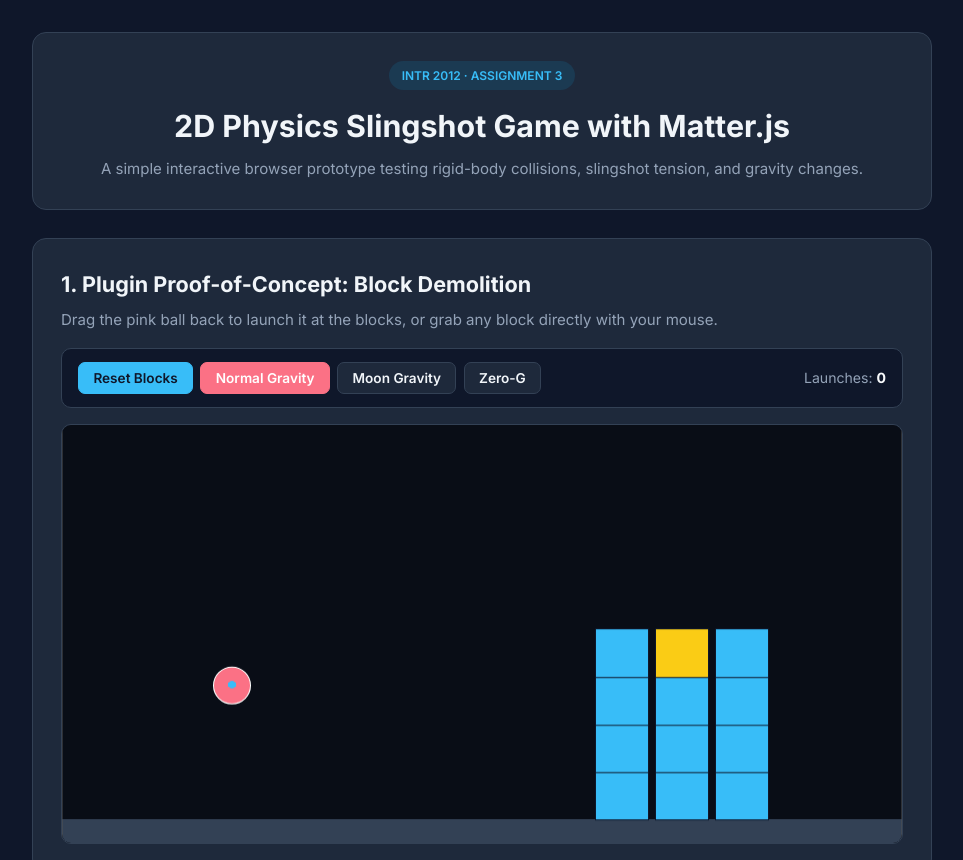
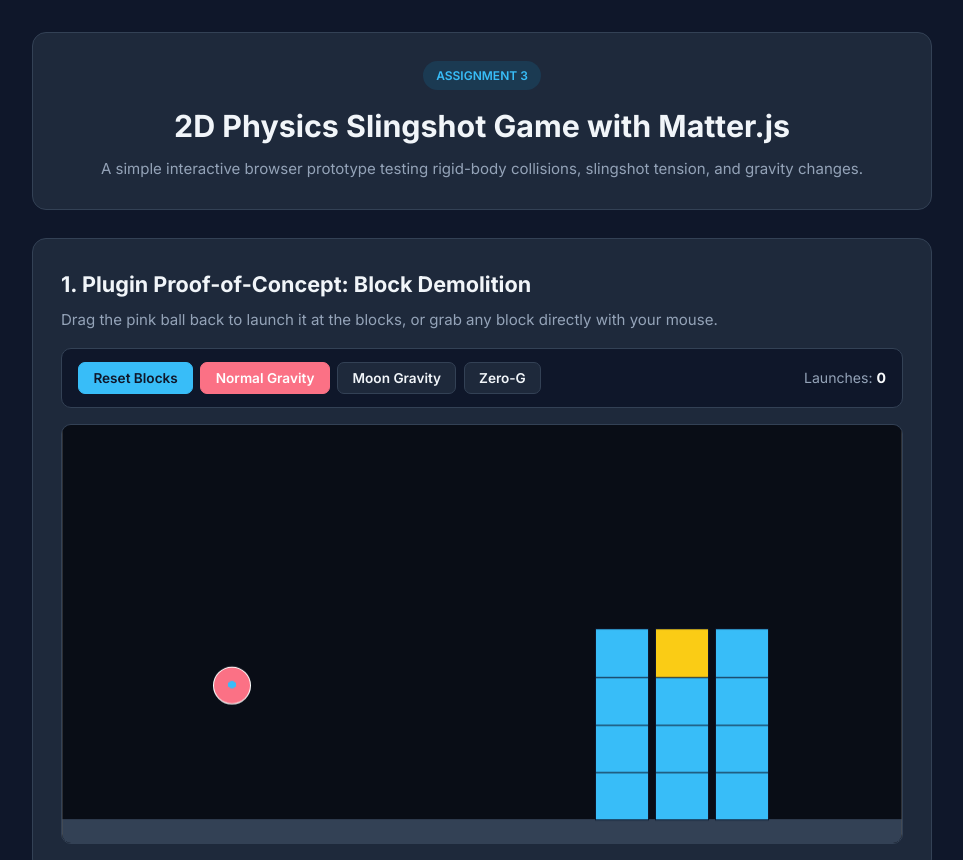
Before and after one commit to davidroq24/Assignment3, a plain HTML site: page index.html in a window 1280 px wide. Shown: the top 860 px of the page, without its empty margins (158-1121 px from the left). Drawn offline with nearby package versions, Linux system fonts and the light colour scheme.

Commit message:
Update index.html

```diff
--- a/index.html
+++ b/index.html
@@ -91,7 +91,7 @@
 <body>
   <div class="container">
     <header>
-      <span class="tag">INTR 2012 · Assignment 3</span>
+      <span class="tag">Assignment 3</span>
       <h1>2D Physics Slingshot Game with Matter.js</h1>
       <p class="muted">A simple interactive browser prototype testing rigid-body collisions, slingshot tension, and gravity changes.</p>
     </header>
```
